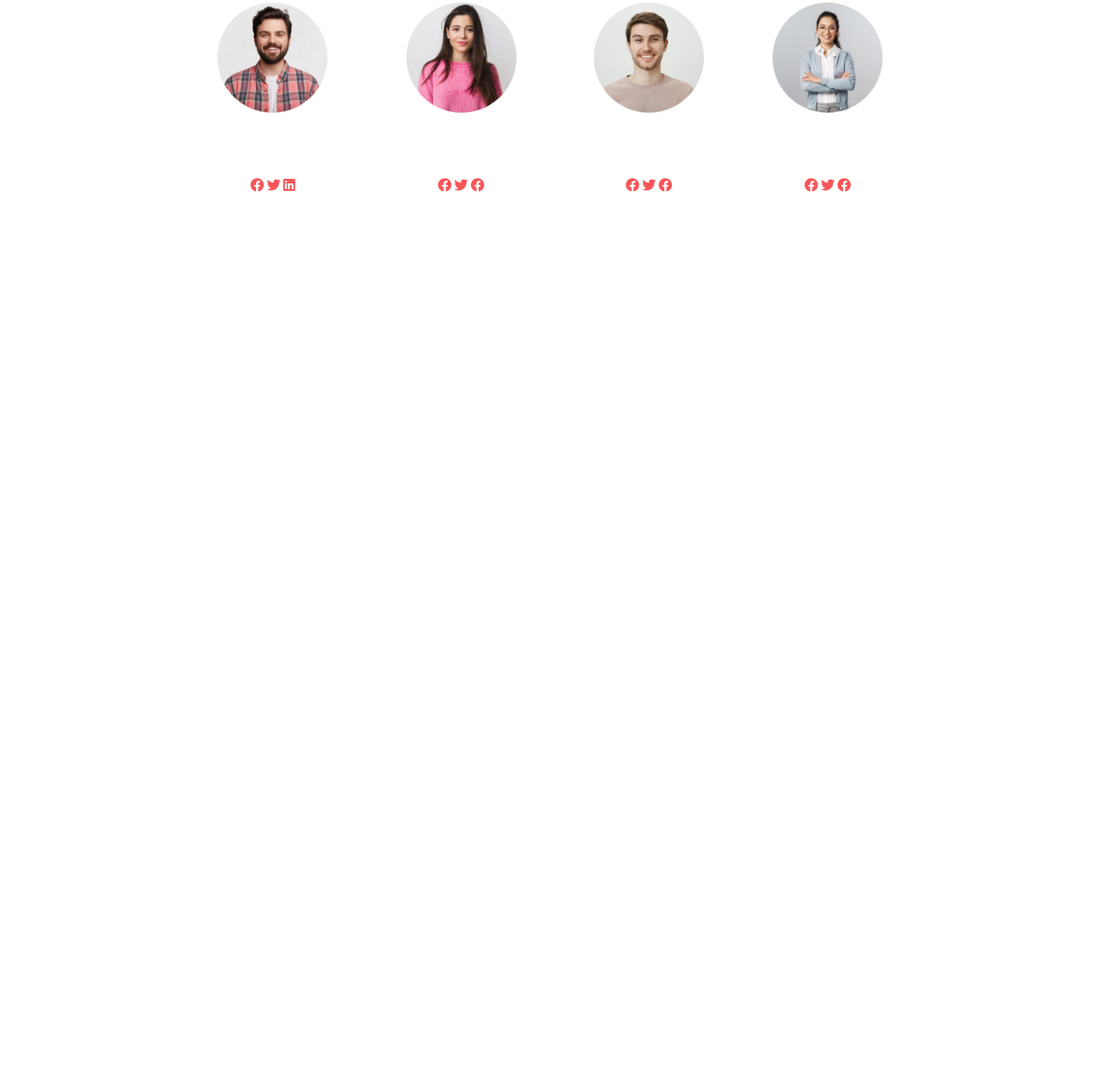
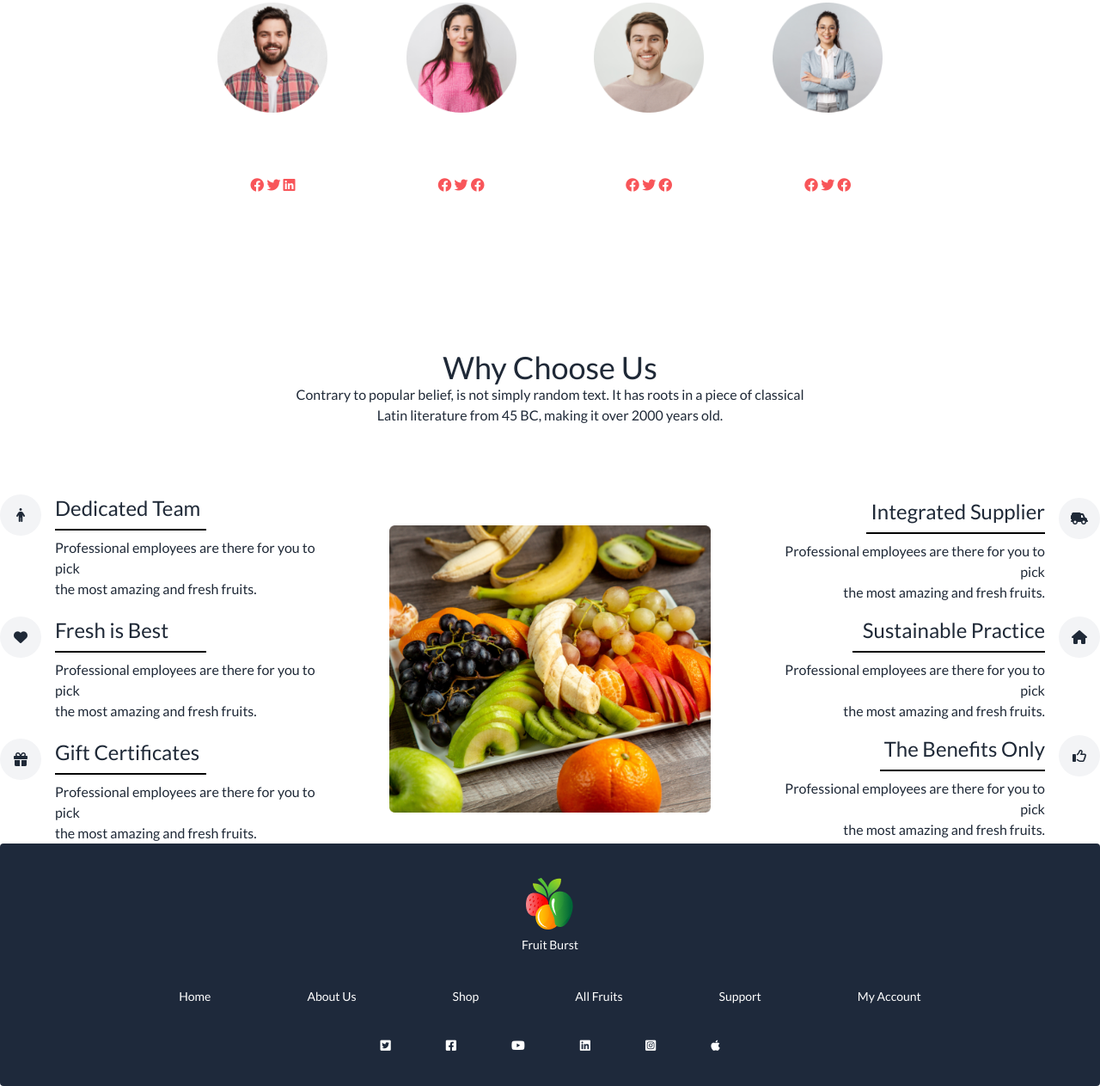
Before and after one commit to joy-Kumar-Biswas226/Fruit-Burst, a plain HTML site: page index.html in a window 1280 px wide. Shown: the part 2205-3468 px from the top of the page at 86% size. Before the commit the page ends 2548 px from the top, so only its background shows below. Drawn offline with nearby package versions, Linux system fonts and the light colour scheme; files whose address does not match are found by name.

Commit message:
footer  section completed

```diff
--- a/index.html
+++ b/index.html
@@ -539,5 +539,129 @@
         </div>
       </section>
 
+      <div class="max-w-screen-2xl mx-auto my-16">
+        <div class="flex text-center items-center justify-center ">
+          <div>
+            <h1 class="text-4xl">Why Choose Us</h1>
+            <p>Contrary to popular belief, is not simply random text. It has roots in a piece of classical <br> Latin literature from 45 BC, making it over 2000 years old.</p>
+          </div>
+         </div>
+        </div>
+
+
+        <div class="grid grid-cols-1 md:grid-cols-2 lg:grid-cols-3 gap-20  mt-20 items-center justify-center  ">
+          <div class="flex flex-col gap-5 mx-auto order-2 lg:order-1">
+            <div class="flex gap-4  ">
+              <div class="avatar">
+                <div class="w-12 h-12 rounded-full bg-gray-100 text-center justify-center items-center pt-3">
+                  <i class="fa-solid fa-person"></i>
+                </div>
+              </div>
+              <div>
+                <h1 class="text-2xl border-b-2 border-black w-44 pb-2  ">Dedicated Team</h1>
+                <p class="mt-2">Professional employees are there for you to pick <br> the most amazing and fresh fruits.</p>
+              </div>
+            </div>
+            <div class="flex gap-4  ">
+              <div class="avatar">
+                <div class="w-12 h-12 rounded-full bg-gray-100 text-center justify-center items-center pt-3">
+                  <i class="fa-solid fa-heart"></i>
+                </div>
+              </div>
+              <div>
+                <h1 class="text-2xl border-b-2 border-black w-44 pb-2 ">Fresh is Best</h1>
+                <p class="mt-2">Professional employees are there for you to pick <br> the most amazing and fresh fruits.</p>
+              </div>
+
+            </div>
+            <div class="flex gap-4  ">
+              <div class="avatar">
+                <div class="w-12 h-12 rounded-full bg-gray-100 text-center justify-center items-center pt-3">
+                  <i class="fa-solid fa-gift"></i>
+                </div>
+              </div>
+              <div>
+                <h1 class="text-2xl border-b-2 border-black w-44 pb-2 ">Gift Certificates</h1>
+                <p class="pt-2">Professional employees are there for you to pick <br> the most amazing and fresh fruits.</p>
+              </div>
+
+            </div>
+          </div>
+
+
+          <!-- Why Choose Us image -->
+          <div class="mx-auto order-1 lg:order-2">
+            <img src="images/whychoose1.png" alt="">
+          </div>
+
+          <div class="flex flex-col gap-4 order-3 lg:order-3">
+            <div class="flex gap-4 text-right flex-row-reverse">
+              <div class="avatar">
+                <div class="w-12 h-12 rounded-full bg-gray-100 text-center justify-center items-center pt-3">
+                  <i class="fa-solid fa-truck-field"></i>
+                </div>
+              </div>
+              <div>
+                <h1 class="text-2xl border-b-2 border-black w-52 ml-auto pb-2">Integrated Supplier</h1>
+                <p class="mt-2">Professional employees are there for you to pick <br> the most amazing and fresh fruits.</p>
+              </div>
+
+            </div>
+            <div class="flex gap-4 text-right flex-row-reverse">
+              <div class="avatar">
+                <div class="w-12 h-12 rounded-full bg-gray-100 text-center justify-center items-center pt-3">
+                  <i class="fa-solid fa-house"></i>
+                </div>
+              </div>
+              <div>
+                <h1 class="text-2xl border-b-2 border-black w-56 ml-auto pb-2">Sustainable Practice</h1>
+                <p class="mt-2">Professional employees are there for you to pick <br> the most amazing and fresh fruits.</p>
+              </div>
+
+            </div>
+            <div class="flex gap-4 text-right flex-row-reverse">
+              <div class="avatar">
+                <div class="w-12 h-12 rounded-full bg-gray-100 text-center justify-center items-center pt-3">
+                  <i class="fa-regular fa-thumbs-up"></i>
+                </div>
+              </div>
+              <div>
+                <h1 class="text-2xl border-b-2 border-black w-48 ml-auto pb-2">The Benefits Only</h1>
+                <p class="mt-2">Professional employees are there for you to pick <br> the most amazing and fresh fruits.</p>
+              </div>
+
+            </div>
+          </div>
+        </div>
+      </div>
+
+      <footer class="footer footer-center p-10 bg-slate-800 text-white text-base-content rounded">
+        <div>
+          <img src="images/logo.png" alt="">
+          <h1>Fruit Burst</h1>
+        </div>
+        <div class="flex flex-row gap-28">
+          <a class="link link-hover">Home</a>
+          <a class="link link-hover">About Us</a>
+          <a class="link link-hover">Shop</a>
+          <a class="link link-hover">All Fruits</a>
+          <a class="link link-hover">Support</a>
+          <a class="link link-hover">My Account</a>
+        </div>
+
+        <div class="">
+        <div class="flex flex-row gap-16">
+          <i class="fa-brands fa-square-twitter"></i>
+          <i class="fa-brands fa-square-facebook"></i>
+          <i class="fa-brands fa-youtube"></i>
+          <i class="fa-brands fa-linkedin"></i>
+          <i class="fa-brands fa-square-instagram"></i>
+          <i class="fa-brands fa-apple"></i>
+        </div>
+      </div>
+
+      </footer>
+
+
 
 </html>
```
